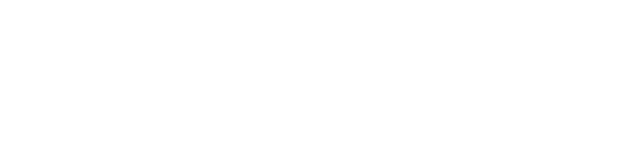
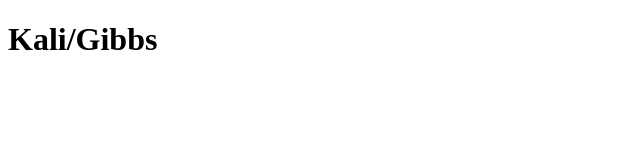
Before and after one commit to bikepro1996/nauka-gita, a plain HTML site: page index.html in a window 1280 px wide. Shown: the whole page, without its empty margins (0-640 px from the left). Drawn offline with Linux system fonts and the light colour scheme.

Commit message:
Add Author

```diff
--- a/css/style.css
+++ b/css/style.css
@@ -0,0 +1,3 @@
+body h1{
+    font-weight: 800;
+}
--- a/index.html
+++ b/index.html
@@ -8,5 +8,9 @@
         </title>
     </head>
     <body>
+
+        <h1>
+            Kali/Gibbs
+        </h1>
     </body>
 </html>
```
